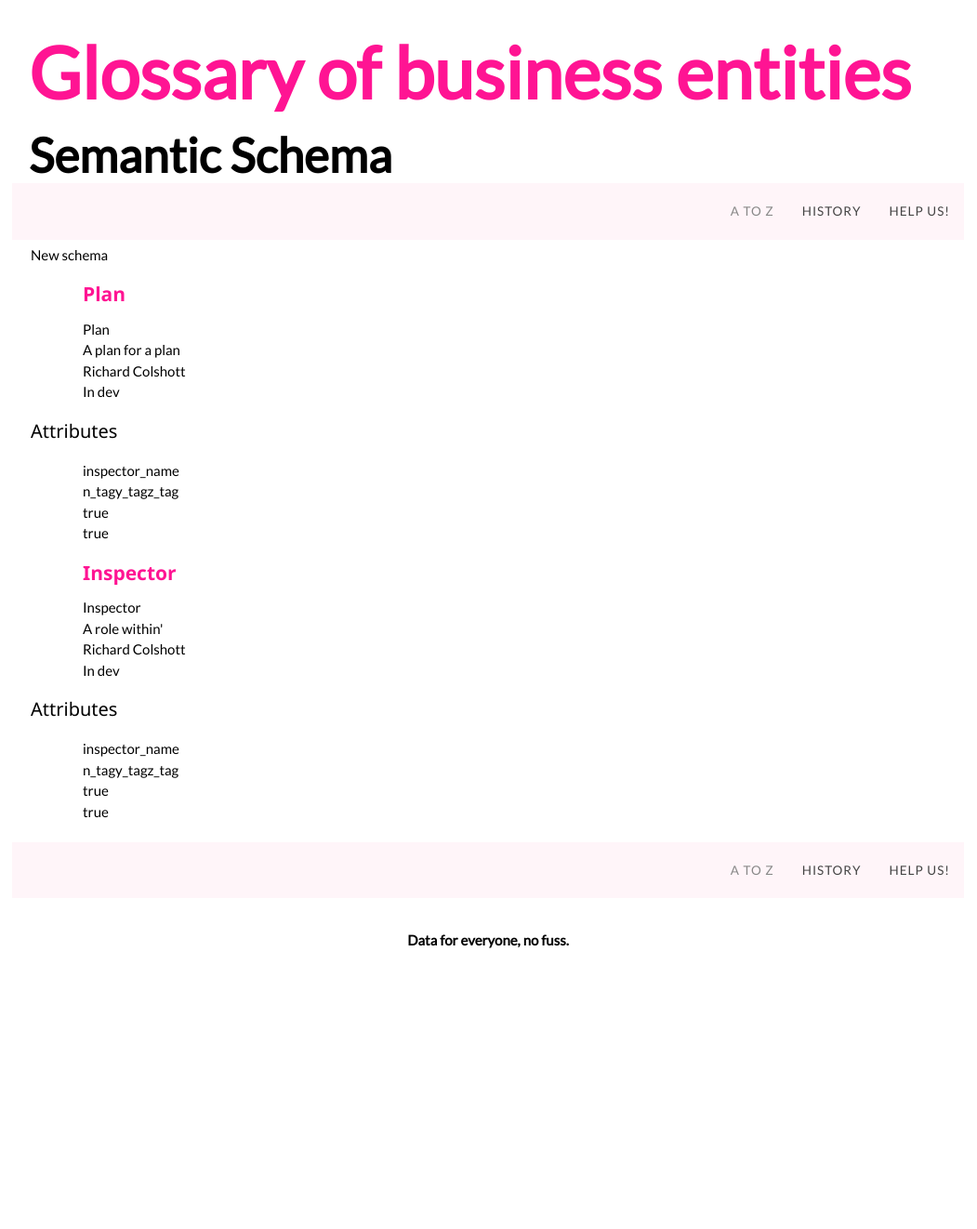
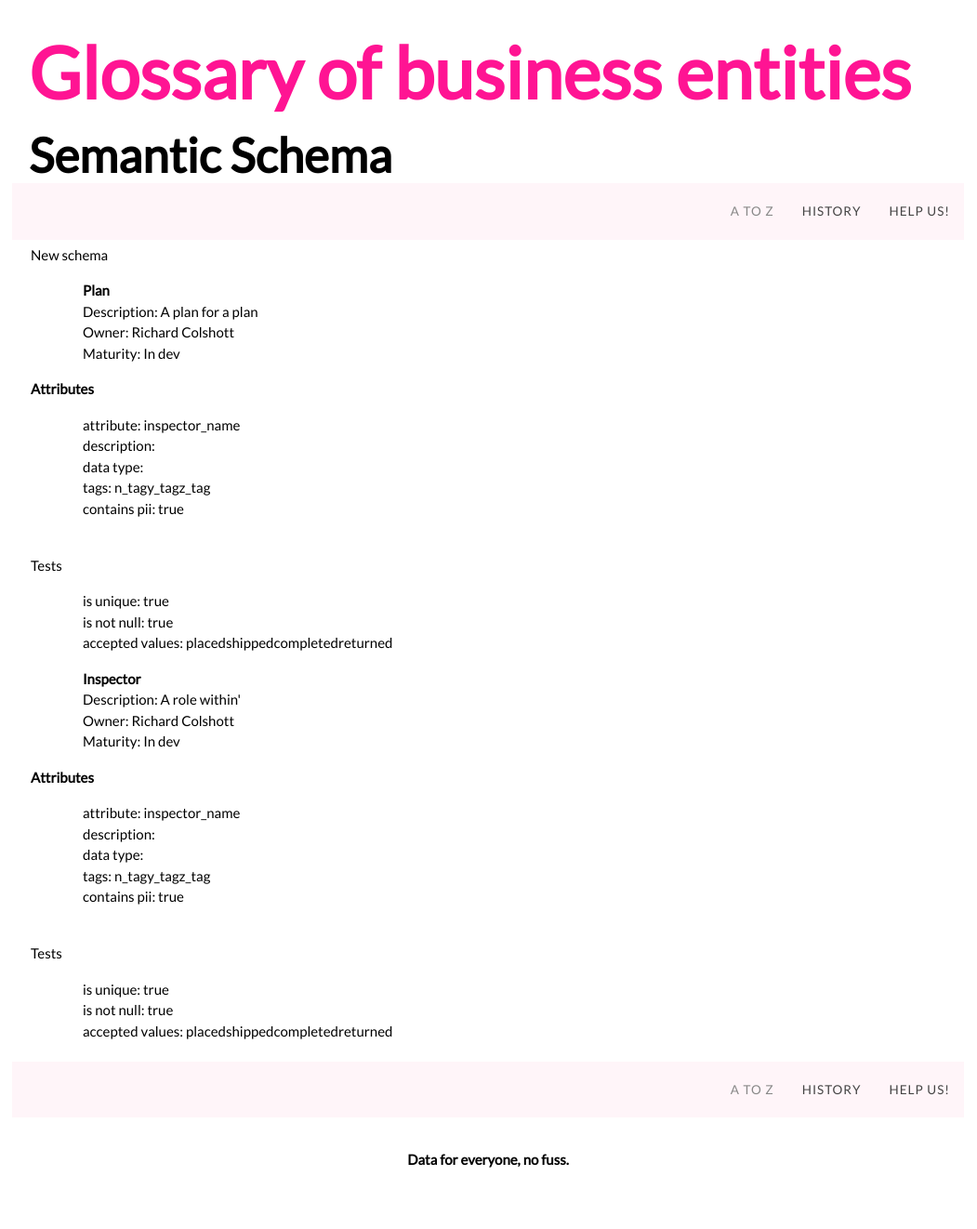
Before and after one commit to KCWADSWORTH/semantic_schema_wiki, a Jekyll site: the page built from index.html, in a window 1280 px wide. Shown: the whole page at 93% size, without its empty margins (115-1166 px from the left). Built offline with Jekyll 4.4.1, drawn with Linux system fonts in a browser that asks for light colours; before the commit the page ends 1086 px from its top, so only the background shows below that.

Commit message:
Update include_schema.html

```diff
--- a/_includes/include_schema.html
+++ b/_includes/include_schema.html
@@ -2,21 +2,25 @@
 
 {% for item in site.data.glossary.entities %}
 <ul>
-<h3>{{item.entity_name}}</h3>
-<li>{{item.entity_name}}</li>
-<li>{{item.entity_description}}</li>
-<li>{{item.entity_owner}}</li>
-<li>{{item.entity_maturity}}</li>
+<strong>{{item.entity_name}}</strong>
+<li>Description: {{item.entity_description}}</li>
+<li>Owner: {{item.entity_owner}}</li>
+<li>Maturity: {{item.entity_maturity}}</li>
 </ul>
-<h4>Attributes</h4>
+<strong>Attributes</strong>
 <ul>
 {% for entry in item.attributes %}
-<li>{{entry.attribute_name}}</li>
-<li>{{entry.attribute_description}}</li>
-<li>{{entry.aattribute_data_type}}</li>
-<li>{{entry.attribute_tags}}</li>
-<li>{{entry.attribute_contains_pii}}</li>
-<li>{{entry.attribute_tests.is_unique}}</li>
+<li>attribute: {{entry.attribute_name}}</li>
+<li>description: {{entry.attribute_description}}</li>
+<li>data type: {{entry.aattribute_data_type}}</li>
+<li>tags: {{entry.attribute_tags}}</li>
+<li>contains pii: {{entry.attribute_contains_pii}}</li>
+</ul>
+<br>Tests<br>
+<ul>
+<li>is unique: {{entry.attribute_tests.is_unique}}</li>
+<li>is not null: {{entry.attribute_tests.is_not_null}}</li>
+<li>accepted values: {{entry.attribute_tests.accepted_values}}</li>
 {% endfor %}
 </ul>
 {% endfor %}
```
